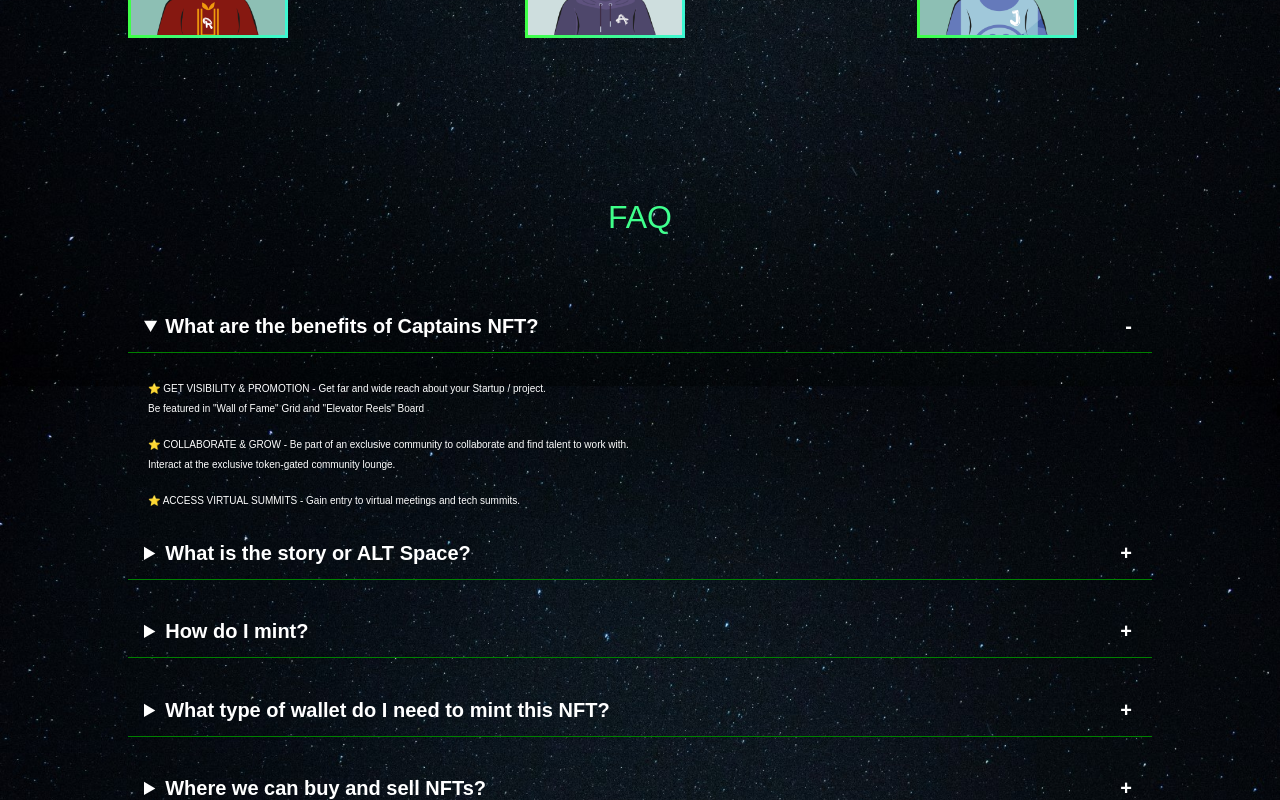
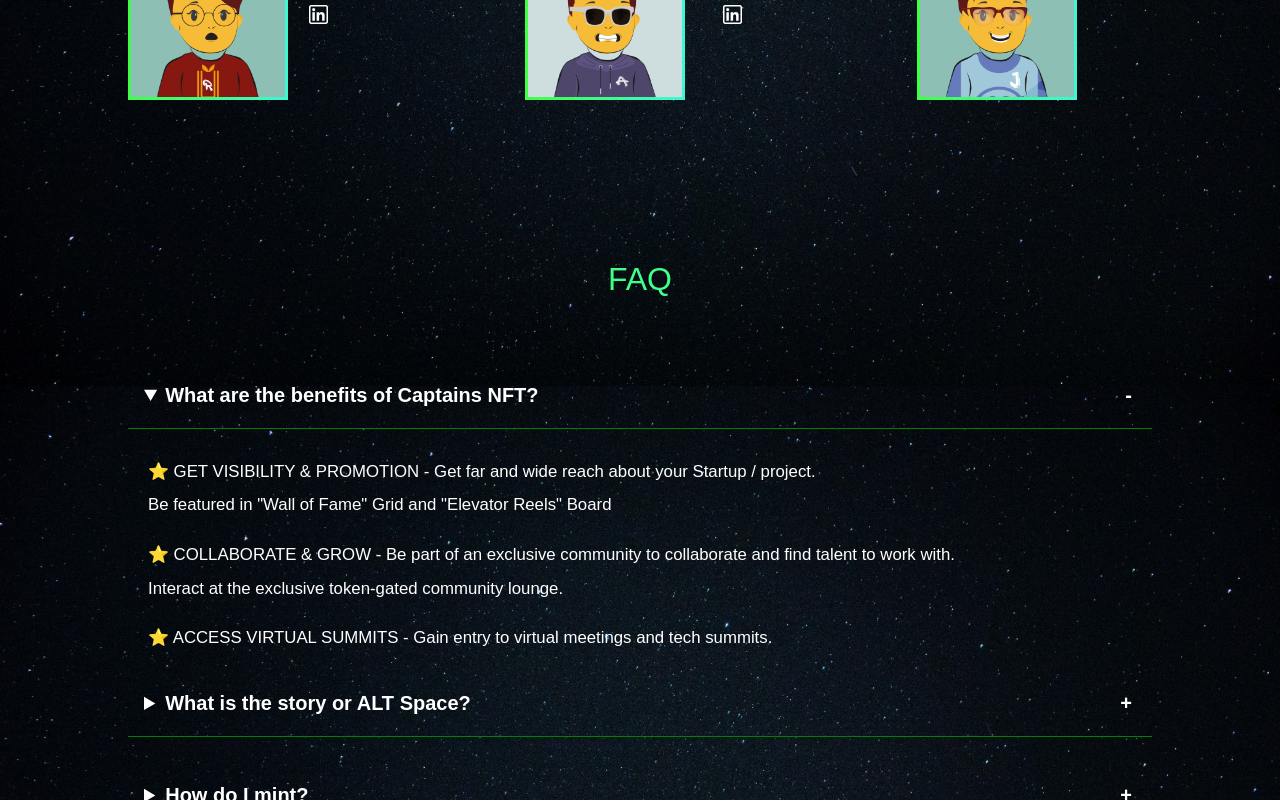
Before and after one commit to enteraltspace/altspacechamps, a React (Create React App) app: page / in a window 1280 px wide. Shown: the part 3027-3827 px from the top of the page. Built offline with nearby package versions, Linux system fonts and the light colour scheme.

Commit message:
Update App.css

```diff
--- a/src/App.css
+++ b/src/App.css
@@ -18,7 +18,7 @@
   color: white;
   align-content: center;
   font-family: Arial, sans-serif, 'Segoe UI Semilight';
-  font-size: 10px;
+  font-size: 105%;
   line-height: 2em;
 }
 
```
